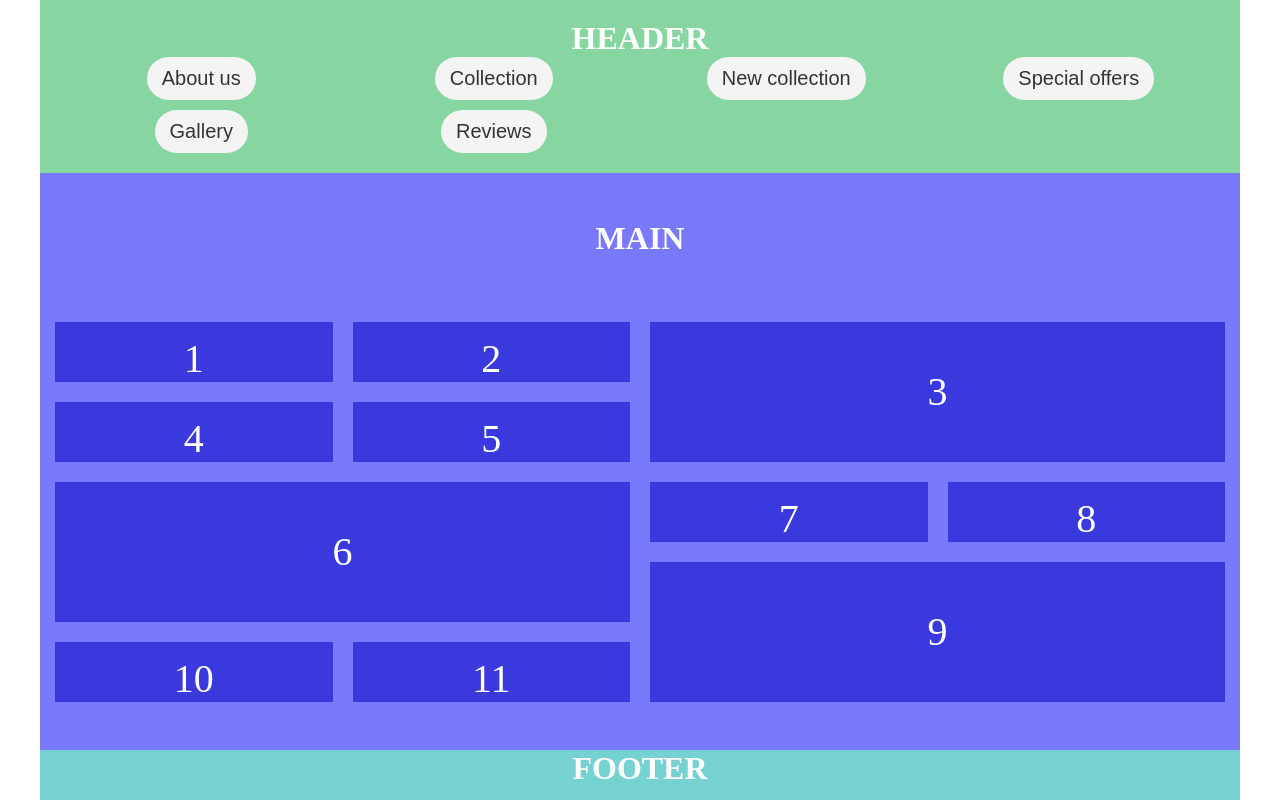
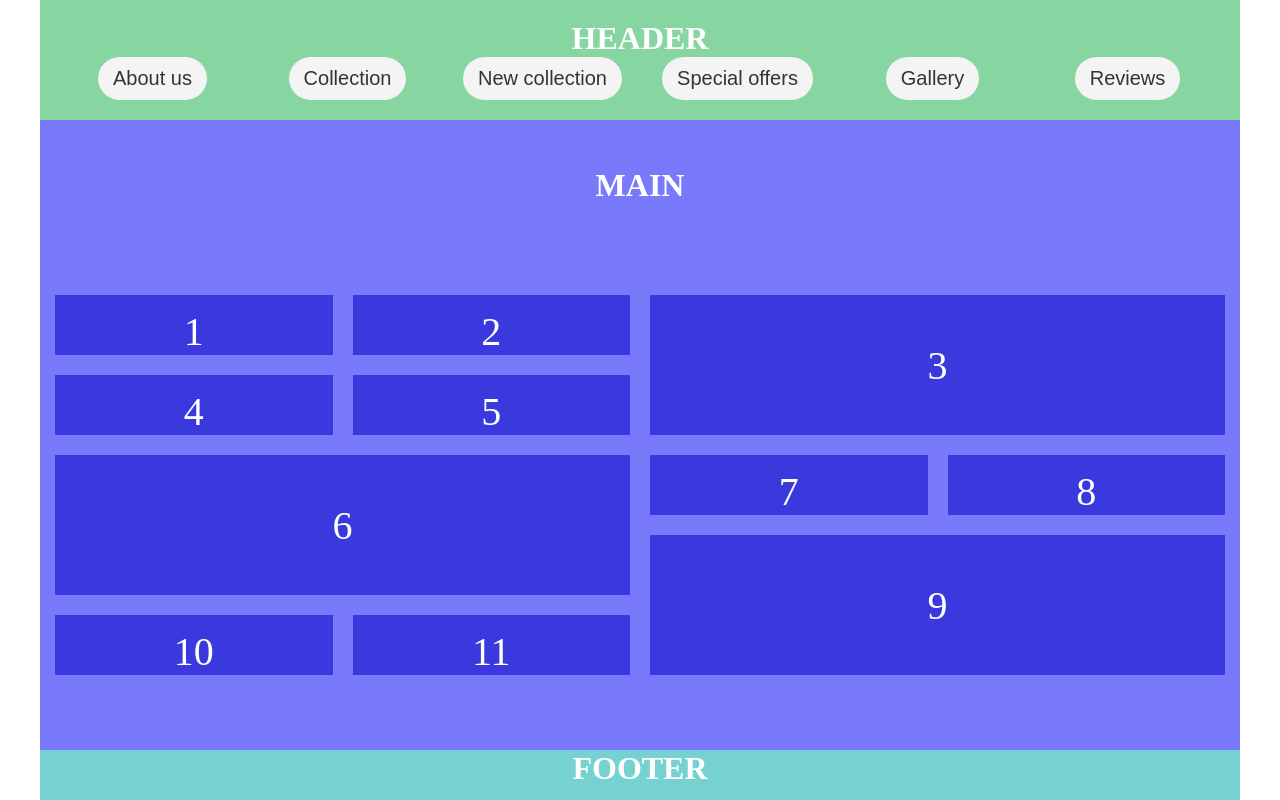
Before and after one commit to AnastasiyaArinenko/hw-10, a plain HTML site: page index.html in a window 1280 px wide. Drawn offline with Linux system fonts and the light colour scheme.

Commit message:
minmax properties

```diff
--- a/index.css
+++ b/index.css
@@ -29,7 +29,7 @@
 
 .menu {
   display: grid;
-  grid-template-columns: repeat(auto-fit, minmax(250px, 1fr));
+  grid-template-columns: repeat(auto-fit, minmax(150px, 1fr));
   list-style-type: none;
   gap: 10px;
 }
```
